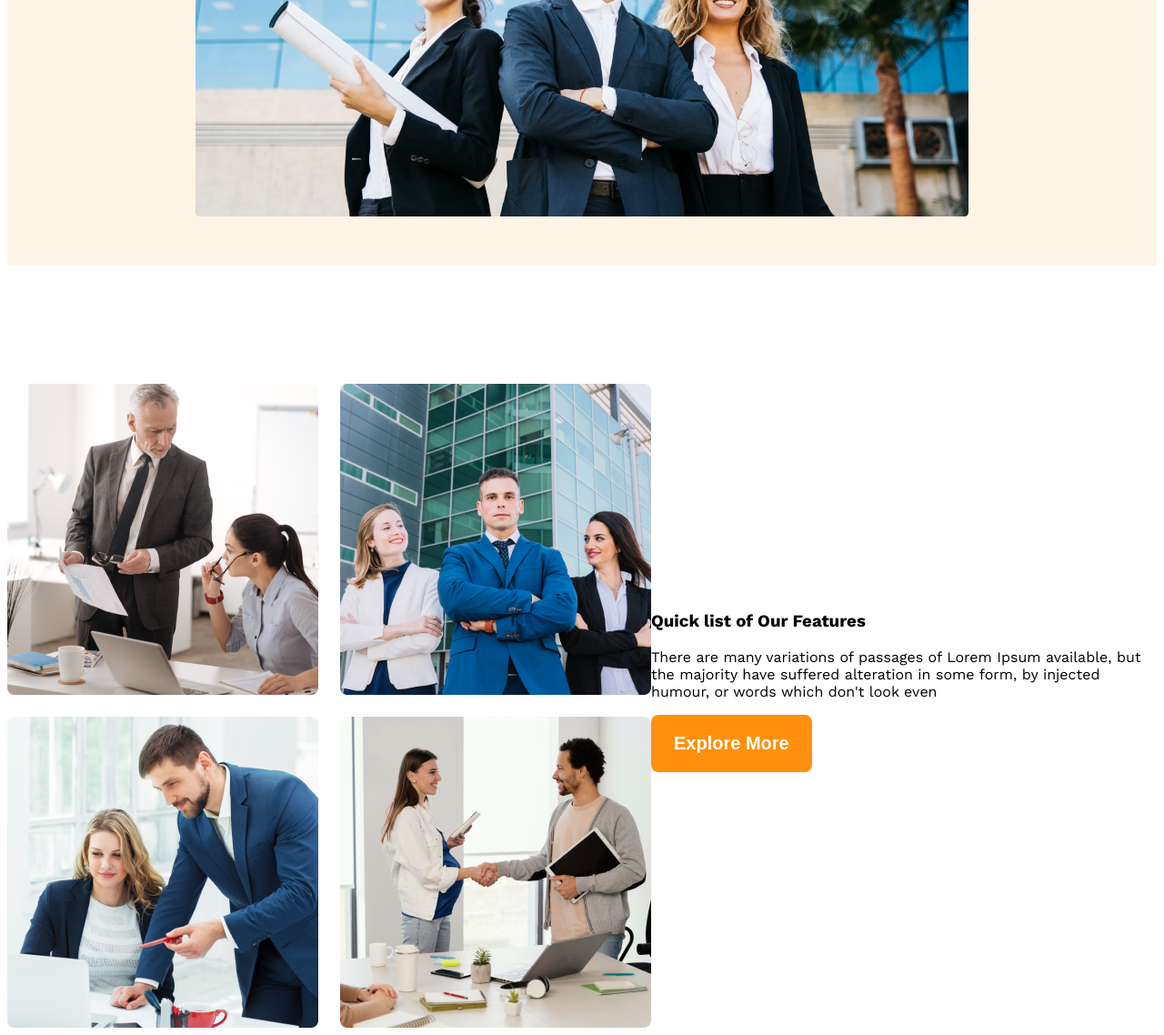
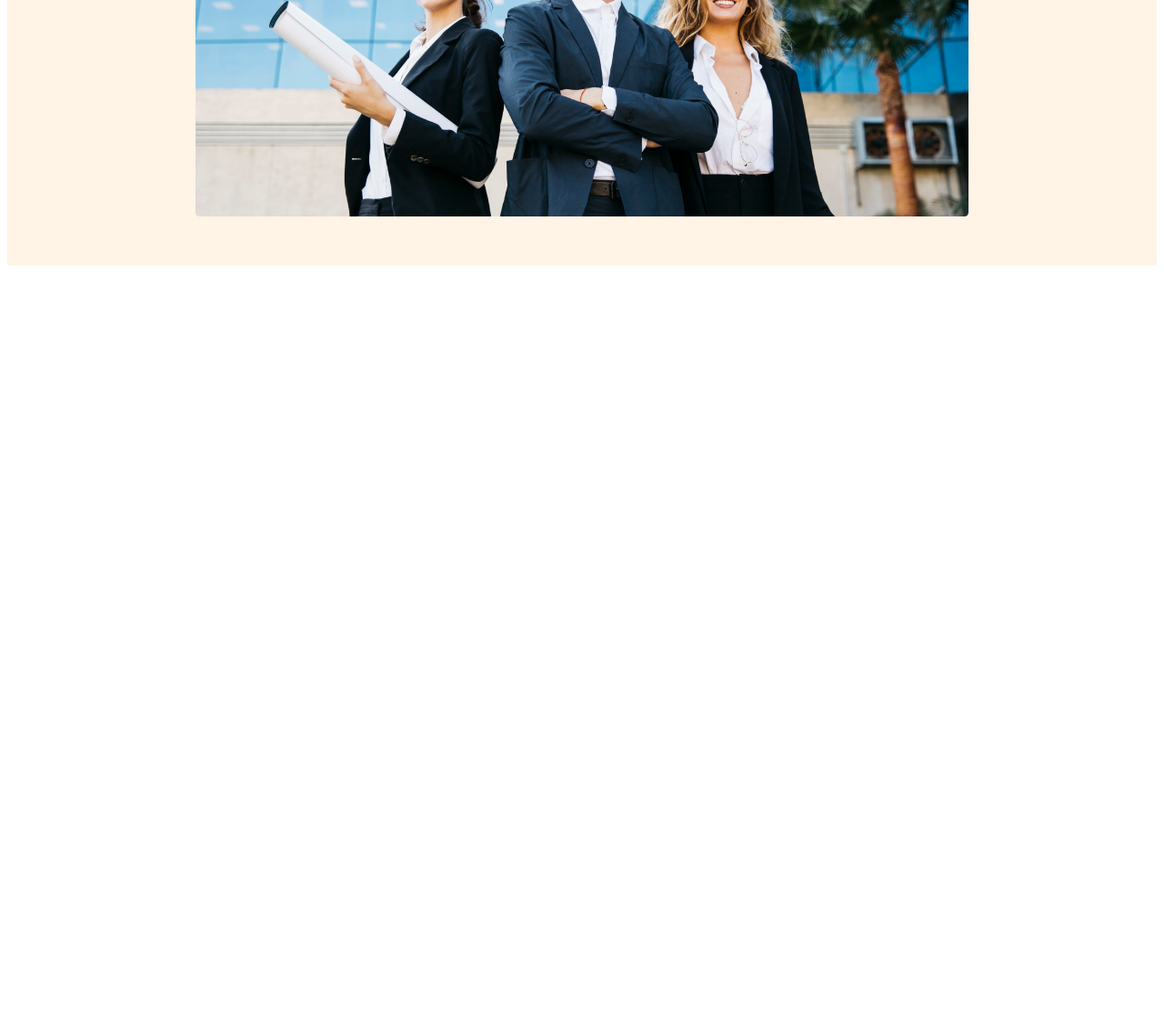
Before and after one commit to kFarzana04/g3-architects-responsive-website, a plain HTML site: page index.html in a window 1280 px wide. Shown: the part 698-1836 px from the top of the page at 91% size. After the commit the page ends 998 px from the top, so only its background shows below. Drawn offline with nearby package versions, Linux system fonts and the light colour scheme.

```diff
--- a/index.html
+++ b/index.html
@@ -31,20 +31,7 @@
         </div>
     </header>
     <main>
-        <section class="teams display-flex">
-            <div class="team-img-container">
-                <img src="images/team1.png" alt="Two Architects are discussing about design">
-                <img src="images/team2.png" alt="">
-                <img src="images/team3.png" alt="">
-                <img src="images/team4.png" alt="">
-            </div>
-            <div class="our-features">
-                <h3 class="feature-title">Quick list of Our Features</h3>
-                <p class="feature-description">There are many variations of passages of Lorem Ipsum available, but the majority have suffered alteration in some form, by injected humour, or words which don't look even</p>
-                <button class="btn-primary">Explore More</button>
-            </div>
 
-        </section>
     </main>
     <footer>
 
--- a/stylesheet/style.css
+++ b/stylesheet/style.css
@@ -82,17 +82,8 @@
 }
 /* Team and Featured Style */
 
-.teams{
-    display: flex;
-    flex-direction: row;
-    align-items: center;
 
-}
-.team-img-container{
-    display: grid;
-    grid-template-columns: repeat(2, 1fr);
-    gap: 24px;
-}
+
 
 
 
```
